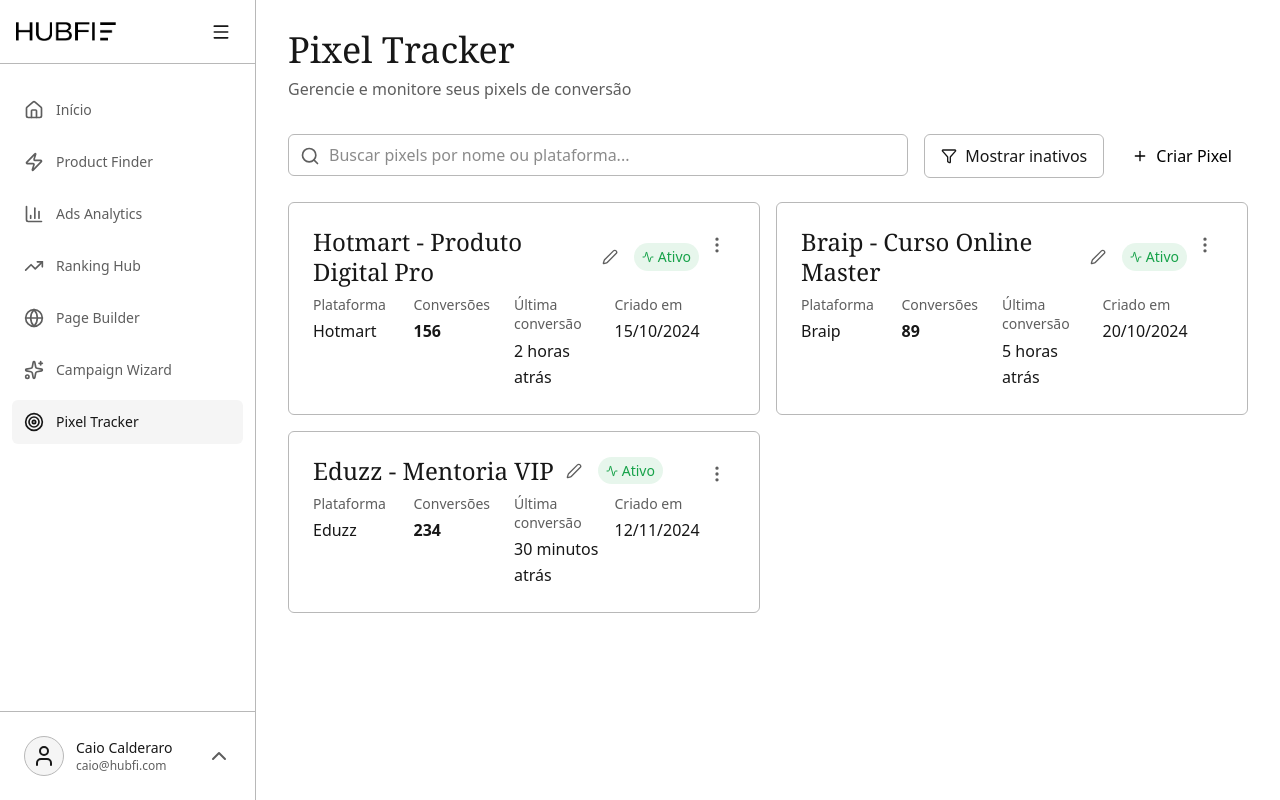
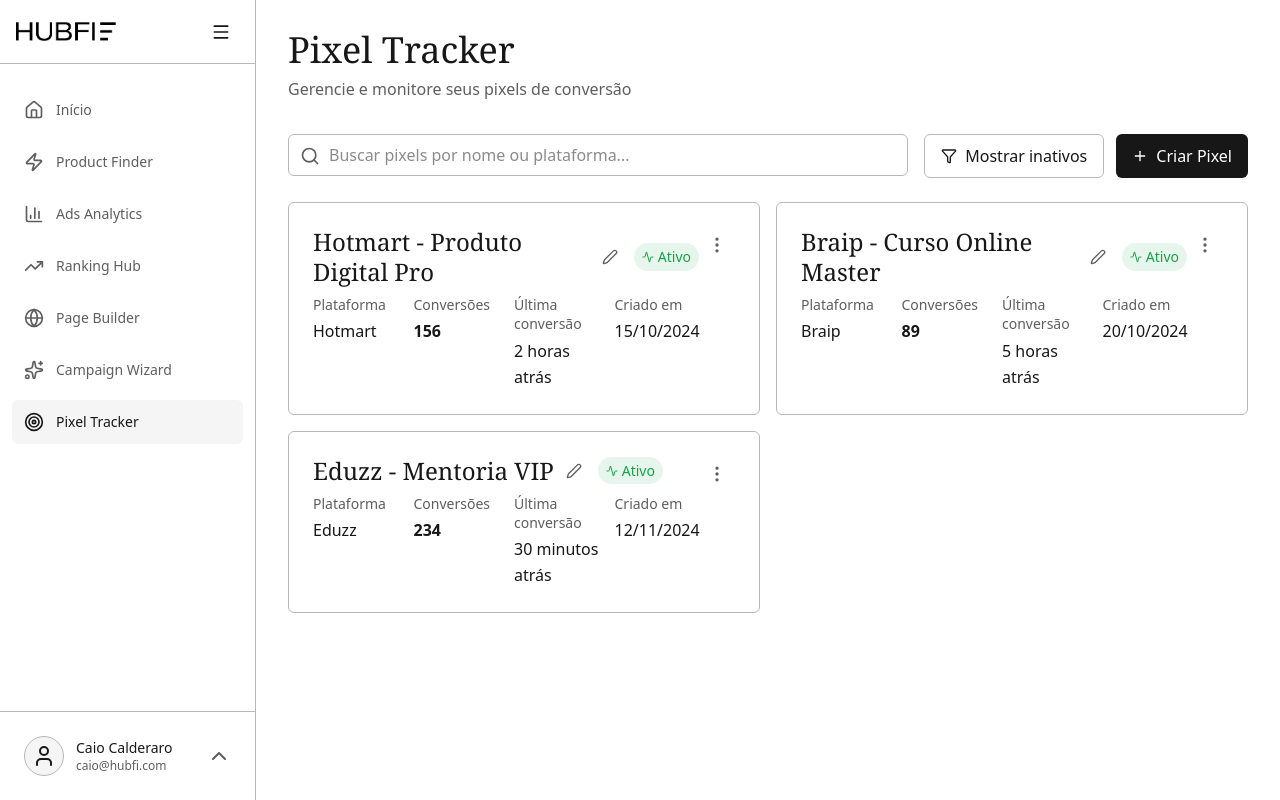
Before and after one commit to produtivi/hubfi, a Next.js app: page /pixel-tracker in a window 1280 px wide. Built offline with nearby package versions, Linux system fonts and the light colour scheme.

Commit message:
correções

```diff
--- a/app/pixel-tracker/page.tsx
+++ b/app/pixel-tracker/page.tsx
@@ -183,10 +183,10 @@
                          {/* Botão criar pixel */}
                          <button
                               onClick={() => setShowCreateModal(true)}
-                              className="flex items-center gap-2 px-4 py-2 bg-white hover:opacity-90 rounded-md transition-colors"
+                              className="flex items-center gap-2 px-4 py-2 bg-foreground hover:opacity-90 rounded-md transition-colors"
                          >
-                              <Plus className="w-4 h-4 text-black"/>
-                              <span className="text-body text-black">Criar Pixel</span>
+                              <Plus className="w-4 h-4 text-background"/>
+                              <span className="text-body text-background">Criar Pixel</span>
                          </button>
                     </div>
                </div>
```
